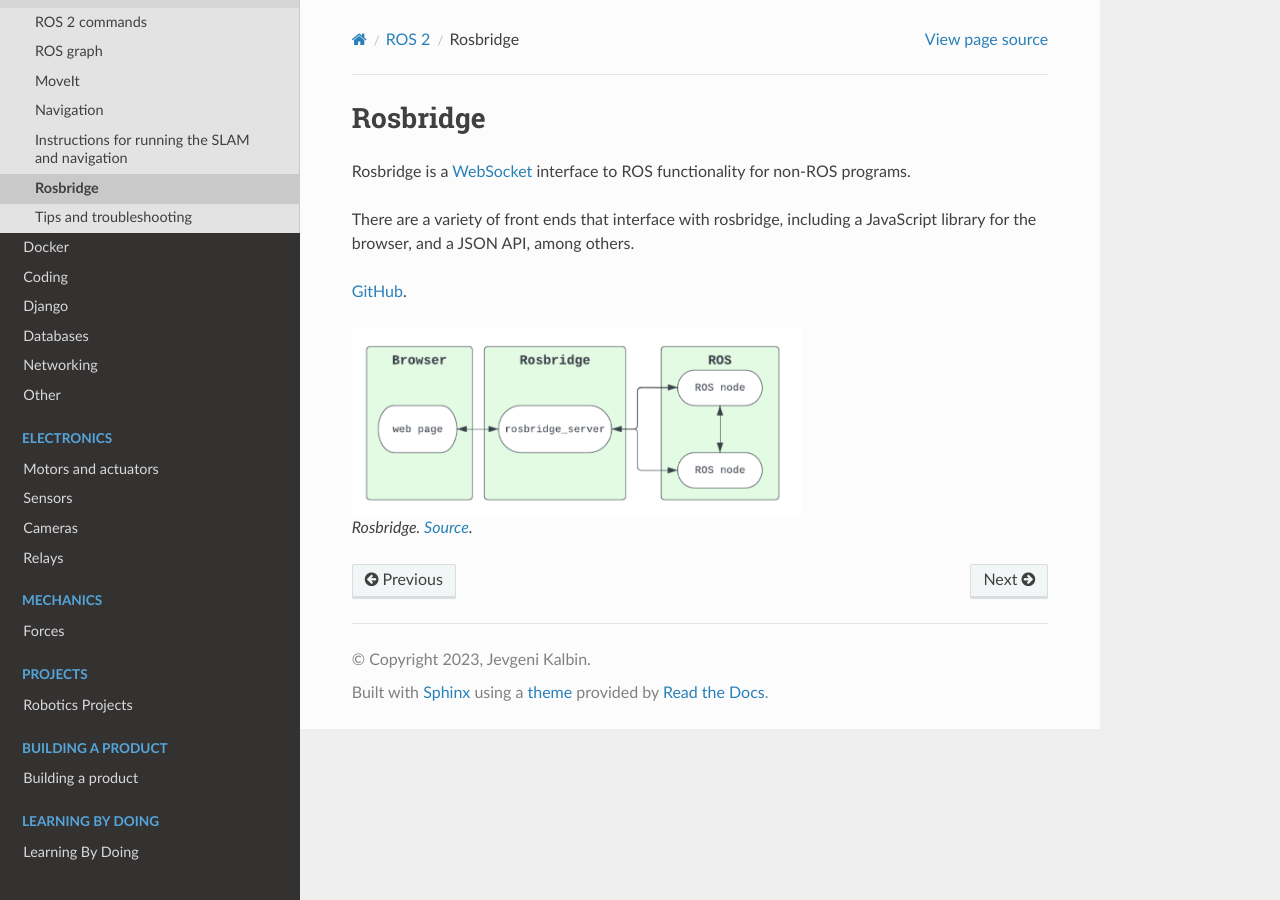
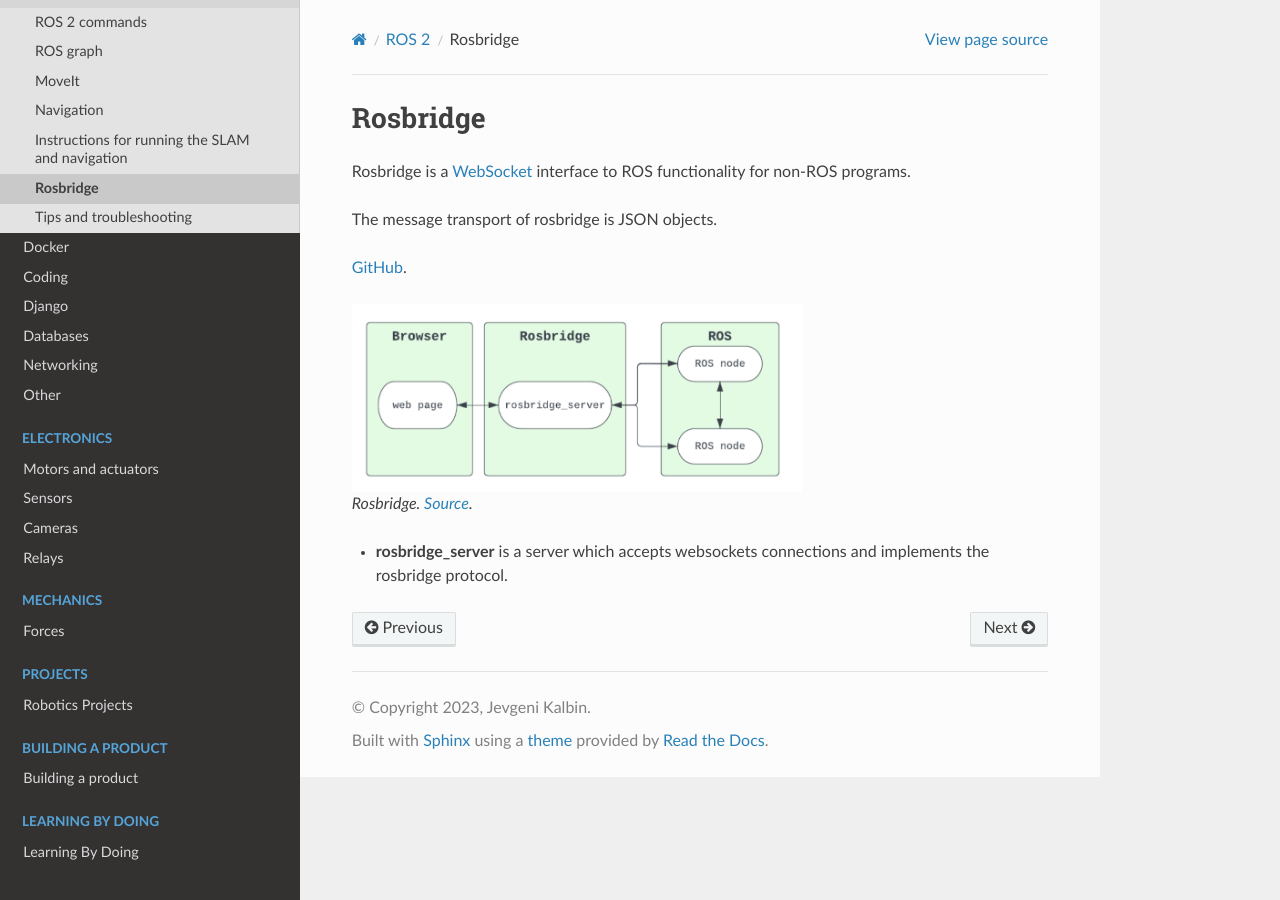
Before and after one commit to jevgenik/manuals, a Sphinx documentation site: the page built from source/files/software/ros2/rosweb.rst, in a window 1280 px wide. Built offline with Sphinx 7.4.7 and the Read the Docs theme 2.0.0, drawn with Linux system fonts in a browser that asks for light colours.

Commit message:
rosnbridge

```diff
--- a/source/files/software/ros2/rosweb.rst
+++ b/source/files/software/ros2/rosweb.rst
@@ -2,8 +2,7 @@ Rosbridge
 =========
 Rosbridge is a :ref:`WebSocket <websocket>` interface to ROS functionality for non-ROS programs.
 
-There are a variety of front ends that interface with rosbridge, including a JavaScript library for
-the browser, and a JSON API, among others.
+The message transport of rosbridge is JSON objects.
 
 `GitHub <https://github.com/RobotWebTools/rosbridge_suite>`_.
 
@@ -12,3 +11,6 @@ the browser, and a JSON API, among others.
    :alt: Rosbridge
 
    Rosbridge. `Source <https://foxglove.dev/blog/using-rosbridge-with-ros2>`_.
+
+
+* **rosbridge_server** is a server which accepts websockets connections and implements the rosbridge protocol.
```
